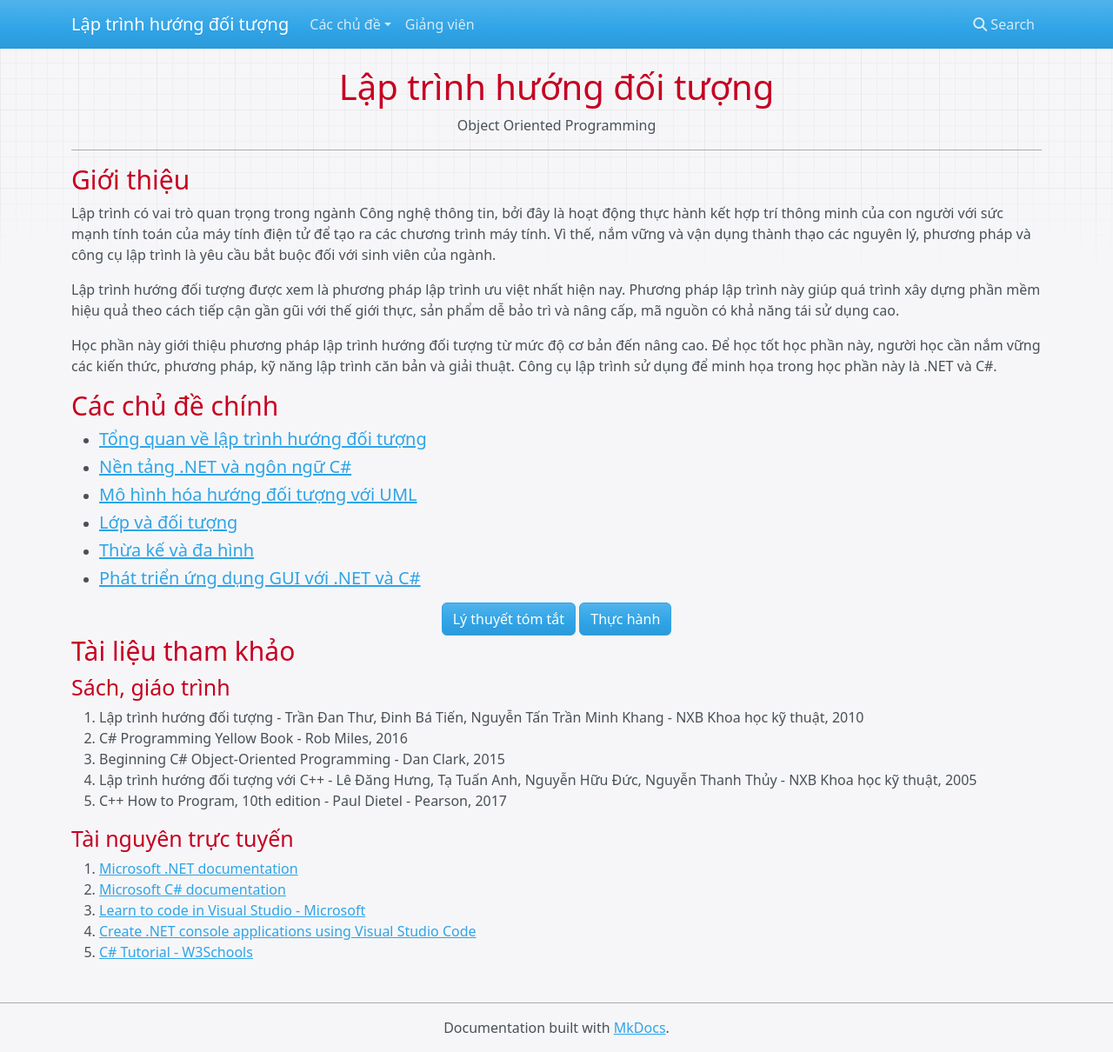
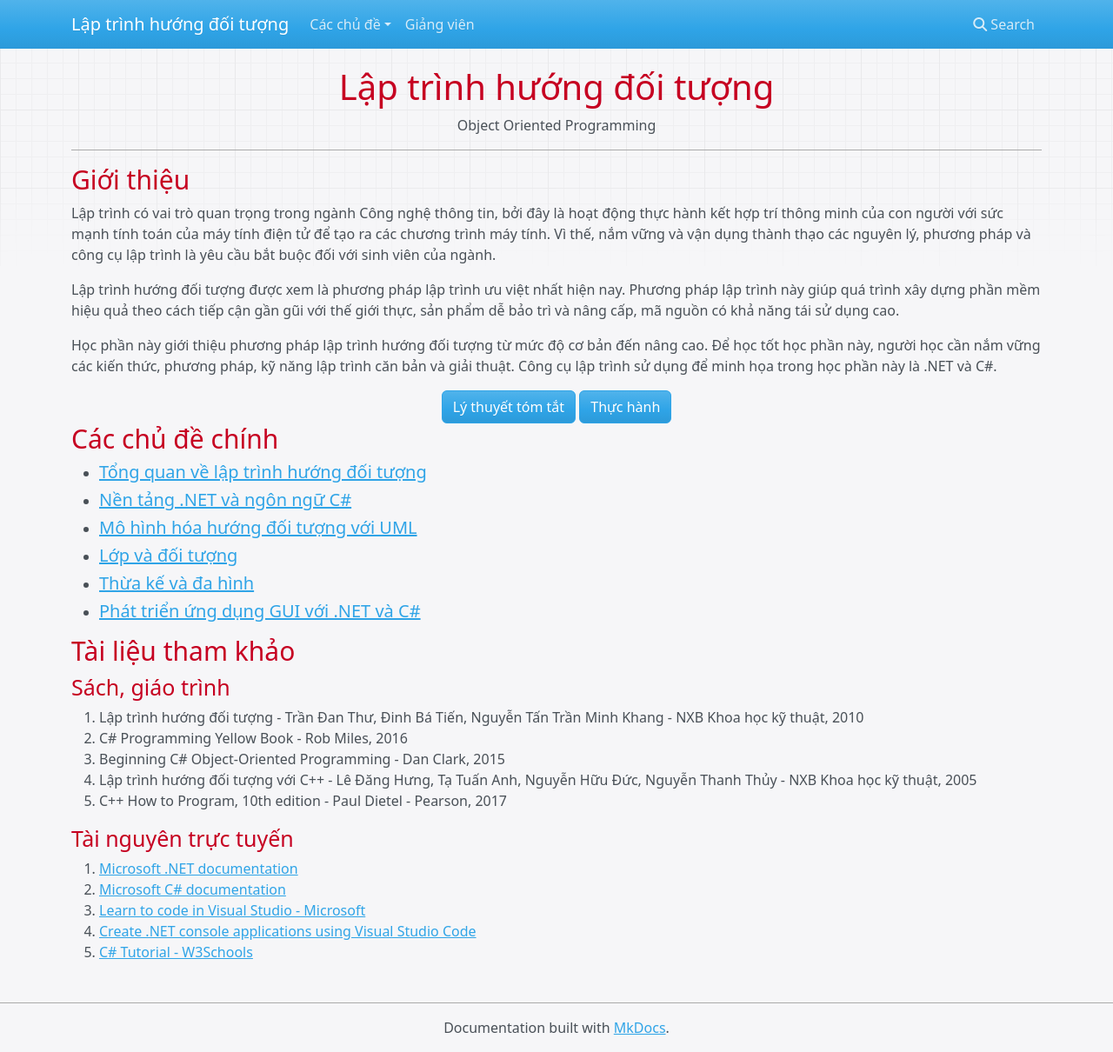
Before and after one commit to nd-hung/python-programming, an MkDocs documentation site: the page built from docs/README.md, in a window 1280 px wide and 1210 px high. Shown: the whole window at 87% size. Built offline with MkDocs 1.6.1, drawn with Linux system fonts in a browser that asks for light colours; nearby versions of some CDN libraries; old or Windows-style settings are respelled for this version of MkDocs.

Commit message:
Minor update

```diff
--- a/docs/README.md
+++ b/docs/README.md
@@ -12,6 +12,11 @@ Lập trình hướng đối tượng được xem là phương pháp lập trì
 
 Học phần này giới thiệu phương pháp lập trình hướng đối tượng từ mức độ cơ bản đến nâng cao. Để học tốt học phần này, người học cần nắm vững các kiến thức, phương pháp, kỹ năng lập trình căn bản và giải thuật. Công cụ lập trình sử dụng để minh họa trong học phần này là .NET và C#.
 
+<div class="text-center">
+    <a href="topics/overview/" class="btn btn-primary" role="button">Lý thuyết tóm tắt</a>
+    <a href="labs/" class="btn btn-primary" role="button">Thực hành</a>
+</div>
+
 ## Các chủ đề chính
 - #### [Tổng quan về lập trình hướng đối tượng](topics/overview)
 - #### [Nền tảng .NET và ngôn ngữ C#](topics/dotnet-and-csharp)
@@ -20,10 +25,7 @@ Học phần này giới thiệu phương pháp lập trình hướng đối tư
 - #### [Thừa kế và đa hình](topics/inheritance)
 - #### [Phát triển ứng dụng GUI với .NET và C#](topics/gui-development)
 
-<div class="text-center">
-    <a href="topics/overview/" class="btn btn-primary" role="button">Lý thuyết tóm tắt</a>
-    <a href="labs/" class="btn btn-primary" role="button">Thực hành</a>
-</div>
+
 
 ## Tài liệu tham khảo
 ### Sách, giáo trình
```
